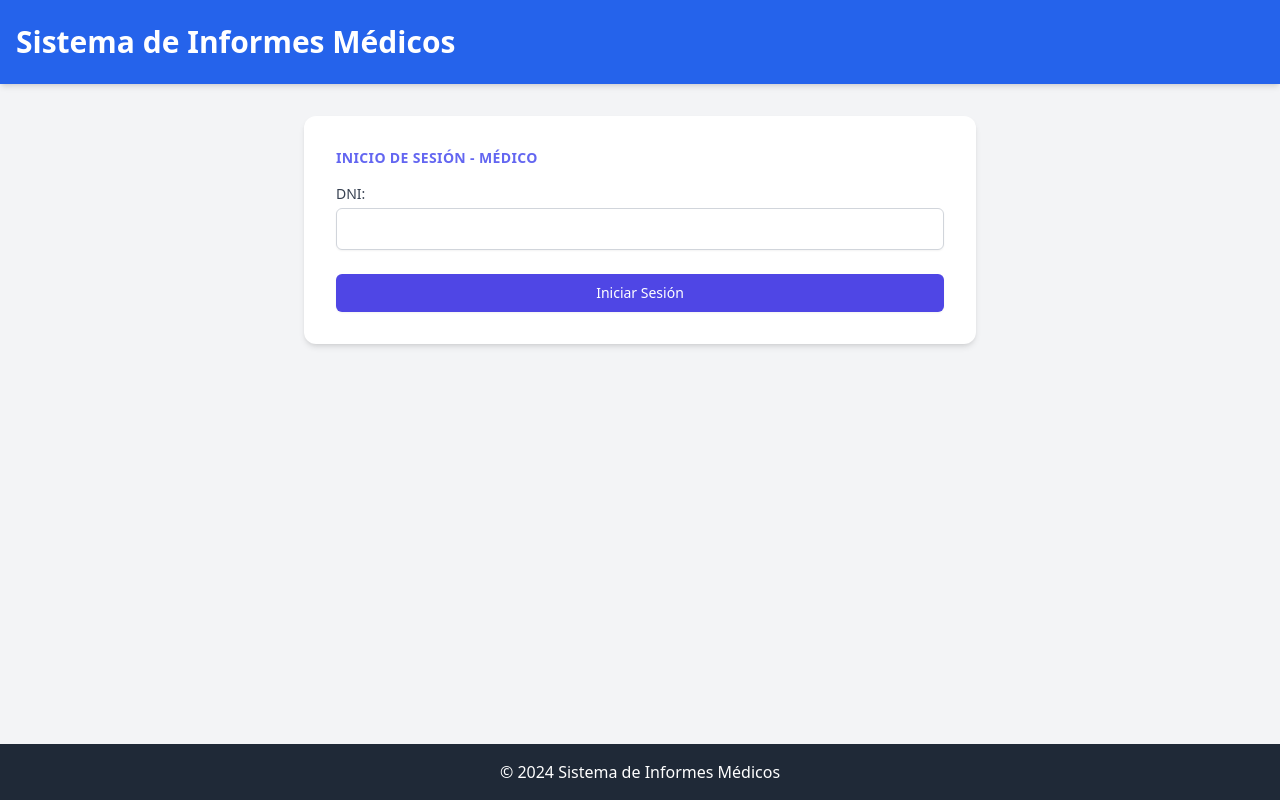
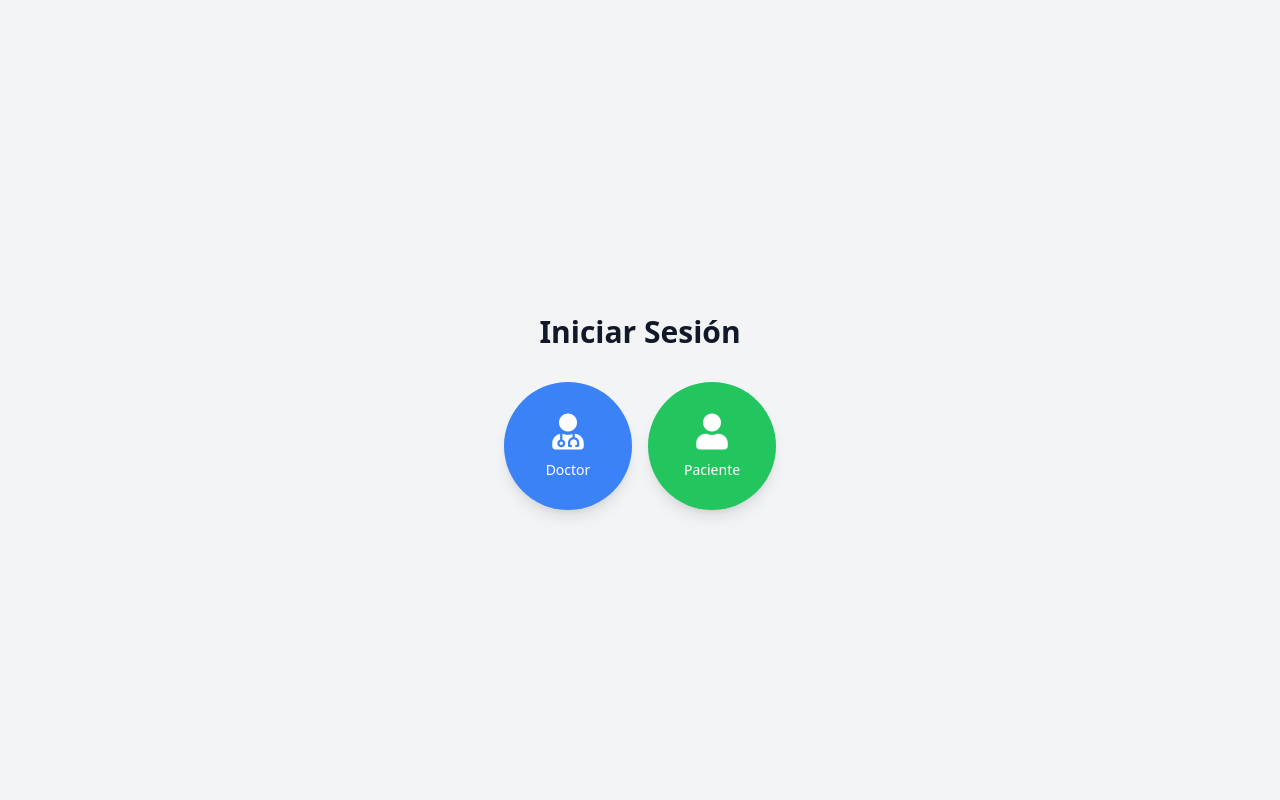
Before and after one commit to CesarEduL/InformesMedicosPython, a Flask app: page /login in a window 1280 px wide. Run offline with Flask 3, Linux system fonts and the light colour scheme; parts of the project's set-up code (start-up, migrations or seed data) failed here and were passed over; some libraries are stand-ins or nearby versions.

Commit message:
Patient and Doctor side finish

```diff
--- a/Python/app/app.py
+++ b/Python/app/app.py
@@ -1,8 +1,9 @@
 from flask import Flask, render_template, request, jsonify, redirect, url_for, session, flash, send_file
-from modules.firebase_module import inicializar_firebase, obtener_firestore, verificar_dni_medico, crear_paciente
+from modules.firebase_module import inicializar_firebase, obtener_firestore, verificar_dni_medico, crear_paciente, verificar_dni_paciente
 from modules.api_module import cargar_token, obtener_nombre_paciente
 from modules.pdf_module import crear_pdf
 from datetime import datetime
+import json
 import os
 
 app = Flask(__name__)
@@ -18,24 +19,42 @@ API_TOKEN = cargar_token()
 
 @app.route('/')
 def index():
-    if 'nombre_medico' in session:
-        return redirect(url_for('dashboard'))
+    if 'user_type' in session:
+        if session['user_type'] == 'doctor':
+            return redirect(url_for('dashboard'))
+        elif session['user_type'] == 'patient':
+            return redirect(url_for('patient_dashboard'))
     return redirect(url_for('login'))
 
 
-@app.route('/login', methods=['GET', 'POST'])
+@app.route('/login')
 def login():
+    return render_template('login.html')
+
+
+@app.route('/login/<user_type>', methods=['GET', 'POST'])
+def login_user(user_type):
     if request.method == 'POST':
         dni = request.form['dni']
-        medico = verificar_dni_medico(dni)
-        if medico:
-            session['nombre_medico'] = medico['nombre']
-            session['dni_medico'] = dni
-            flash('Inicio de sesión exitoso', 'success')
-            return redirect(url_for('dashboard'))
-        else:
-            flash('DNI no encontrado en el sistema', 'error')
-    return render_template('login.html')
+        if user_type == 'doctor':
+            user = verificar_dni_medico(dni)
+            if user:
+                session['user_type'] = 'doctor'
+                session['nombre_medico'] = user['nombre']
+                session['dni_medico'] = dni
+                flash('Inicio de sesión exitoso', 'success')
+                return redirect(url_for('dashboard'))
+        elif user_type == 'patient':
+            user = verificar_dni_paciente(dni)
+            if user:
+                session['user_type'] = 'patient'
+                session['nombre_paciente'] = user['nombre']
+                session['dni_paciente'] = dni
+                flash('Inicio de sesión exitoso', 'success')
+                return redirect(url_for('patient_dashboard'))
+
+        flash('DNI no encontrado en el sistema', 'error')
+    return render_template(f'login_{user_type}.html')
 
 
 @app.route('/logout')
@@ -45,11 +64,51 @@ def logout():
     return redirect(url_for('login'))
 
 
-@app.route('/dashboard')
+@app.route('/doctor/dashboard')
 def dashboard():
-    if 'nombre_medico' not in session:
+    if 'user_type' not in session or session['user_type'] != 'doctor':
         return redirect(url_for('login'))
-    return render_template('dashboard.html', nombre_medico=session['nombre_medico'])
+    return render_template('doctor/dashboard.html', nombre_medico=session['nombre_medico'])
+
+
+@app.route('/patient_dashboard')
+def patient_dashboard():
+    if 'user_type' not in session or session['user_type'] != 'patient':
+        return redirect(url_for('login'))
+
+    dni_paciente = session['dni_paciente']
+    nombre_paciente = session['nombre_paciente']
+
+    # Obtener los informes médicos del paciente desde Firestore
+    informes_query = db_firestore.collection('informes').where(
+        'dni_paciente', '==', dni_paciente).stream()
+
+    informes = []
+    for informe in informes_query:
+        data = informe.to_dict()
+        informes.append({
+            'title': f"Informe médico",
+            'start': datetime.strptime(data['fecha'], '%d/%m/%Y %H:%M:%S').isoformat(),
+            'url': url_for('ver_informe', informe_id=informe.id)
+        })
+
+    informes_json = json.dumps(informes)
+
+    return render_template('patient/patient_dashboard.html', nombre_paciente=nombre_paciente, informes_json=informes_json)
+
+
+@app.route('/ver_informe/<string:informe_id>')
+def ver_informe(informe_id):
+    if 'user_type' not in session or session['user_type'] != 'patient':
+        return redirect(url_for('login'))
+
+    informe = db_firestore.collection('informes').document(informe_id).get()
+    if not informe.exists:
+        flash('Informe no encontrado', 'error')
+        return redirect(url_for('patient_dashboard'))
+
+    informe_data = informe.to_dict()
+    return render_template('patient/ver_informe.html', informe=informe_data)
 
 
 @app.route('/informe_medico', methods=['GET', 'POST'])
@@ -89,7 +148,7 @@ def informe_medico():
 
         return jsonify({'message': 'Informe guardado y paciente registrado exitosamente', 'pdf_file': pdf_file_name})
 
-    return render_template('informe_medico.html', nombre_medico=session['nombre_medico'])
+    return render_template('doctor/informe_medico.html', nombre_medico=session['nombre_medico'])
 
 
 @app.route('/lista_informes', methods=['GET'])
@@ -113,7 +172,7 @@ def lista_informes():
     lista_informes = [{**informe.to_dict(), 'id': informe.id}
                       for informe in informes]
 
-    return render_template('lista_informes.html', informes=lista_informes)
+    return render_template('doctor/lista_informes.html', informes=lista_informes)
 
 
 @app.route('/editar_informe/<string:informe_id>', methods=['GET', 'POST'])
@@ -140,7 +199,7 @@ def editar_informe(informe_id):
         flash('Informe actualizado exitosamente', 'success')
         return redirect(url_for('lista_informes'))
 
-    return render_template('editar_informe.html', informe=informe.to_dict(), informe_id=informe_id)
+    return render_template('doctor/editar_informe.html', informe=informe.to_dict(), informe_id=informe_id)
 
 
 @app.route('/borrar_informe/<string:informe_id>', methods=['POST'])
--- a/Python/app/modules/firebase_module.py
+++ b/Python/app/modules/firebase_module.py
@@ -18,6 +18,12 @@ def verificar_dni_medico(dni):
     medico = ref.get()
     return medico
 
+# Función para verificar el DNI del paciente en Firebase
+def verificar_dni_paciente(dni):
+    ref = db.reference(f'pacientes/{dni}')
+    paciente = ref.get()
+    return paciente
+
 # Función para crear un usuario paciente en la Realtime Database
 def crear_paciente(dni, nombre):
     ref = db.reference('pacientes')
--- a/Python/app/templates/login.html
+++ b/Python/app/templates/login.html
@@ -1,27 +1,42 @@
-{% extends "base.html" %}
-
-{% block title %}Inicio de Sesión - Médico{% endblock %}
-
-{% block content %}
-<div class="max-w-md mx-auto bg-white rounded-xl shadow-md overflow-hidden md:max-w-2xl">
-    <div class="md:flex">
-        <div class="p-8 w-full">
-            <div class="uppercase tracking-wide text-sm text-indigo-500 font-semibold mb-4">Inicio de Sesión - Médico</div>
-            <form method="POST" class="space-y-6">
-                <div>
-                    <label for="dni" class="block text-sm font-medium text-gray-700">DNI:</label>
-                    <input type="text" id="dni" name="dni" required class="mt-1 block w-full px-3 py-2 bg-white border border-gray-300 rounded-md shadow-sm focus:outline-none focus:ring-indigo-500 focus:border-indigo-500">
+<!DOCTYPE html>
+<html lang="en">
+<head>
+    <meta charset="UTF-8">
+    <meta name="viewport" content="width=device-width, initial-scale=1.0">
+    <title>Inicio de Sesión</title>
+    <script src="https://cdn.tailwindcss.com"></script>
+    <link href="https://cdnjs.cloudflare.com/ajax/libs/font-awesome/5.15.3/css/all.min.css" rel="stylesheet">
+</head>
+<body class="bg-gray-100">
+    <div class="min-h-screen flex items-center justify-center">
+        <div class="max-w-md w-full space-y-8">
+            <div>
+                <h2 class="mt-6 text-center text-3xl font-extrabold text-gray-900">
+                    Iniciar Sesión
+                </h2>
+            </div>
+            <div class="mt-8 space-y-6">
+                <div class="flex justify-center space-x-4">
+                    <a href="/login/doctor" class="w-32 h-32 flex flex-col items-center justify-center bg-blue-500 text-white rounded-full shadow-lg hover:bg-blue-600 transition duration-300">
+                        <i class="fas fa-user-md text-4xl mb-2"></i>
+                        <span class="text-sm font-medium">Doctor</span>
+                    </a>
+                    <a href="/login/patient" class="w-32 h-32 flex flex-col items-center justify-center bg-green-500 text-white rounded-full shadow-lg hover:bg-green-600 transition duration-300">
+                        <i class="fas fa-user text-4xl mb-2"></i>
+                        <span class="text-sm font-medium">Paciente</span>
+                    </a>
                 </div>
-                <div>
-                    <button type="submit" class="w-full flex justify-center py-2 px-4 border border-transparent rounded-md shadow-sm text-sm font-medium text-white bg-indigo-600 hover:bg-indigo-700 focus:outline-none focus:ring-2 focus:ring-offset-2 focus:ring-indigo-500">
-                        Iniciar Sesión
-                    </button>
-                </div>
-            </form>
-            {% if error %}
-            <p class="mt-4 text-sm text-red-600">{{ error }}</p>
-            {% endif %}
+            </div>
+            {% with messages = get_flashed_messages(with_categories=true) %}
+                {% if messages %}
+                    {% for category, message in messages %}
+                        <div class="mt-4 p-4 {{ 'bg-green-100 text-green-700' if category == 'success' else 'bg-red-100 text-red-700' }} rounded-md">
+                            {{ message }}
+                        </div>
+                    {% endfor %}
+                {% endif %}
+            {% endwith %}
         </div>
     </div>
-</div>
-{% endblock %}
+</body>
+</html>
```
Also changed, not shown: Python/app/templates/login_doctor.html (added, +48 -0 lines), Python/app/templates/login_patient.html (added, +48 -0 lines), Python/app/templates/patient/patient_dashboard.html (added, +34 -0 lines), Python/app/templates/patient/ver_informe.html (added, +20 -0 lines), Python/app/templates/doctor/dashboard.html (renamed from Python/app/templates/dashboard.html), Python/app/templates/doctor/editar_informe.html (renamed from Python/app/templates/editar_informe.html), Python/app/templates/doctor/informe_medico.html (renamed from Python/app/templates/informe_medico.html), Python/app/templates/doctor/lista_informes.html (renamed from Python/app/templates/lista_informes.html).
